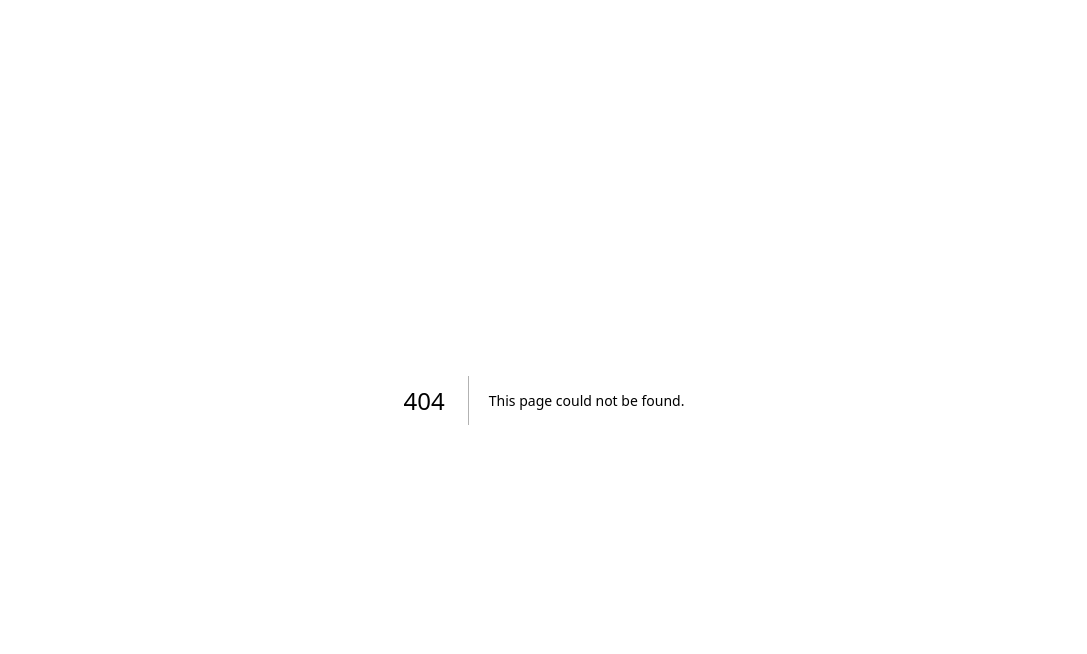
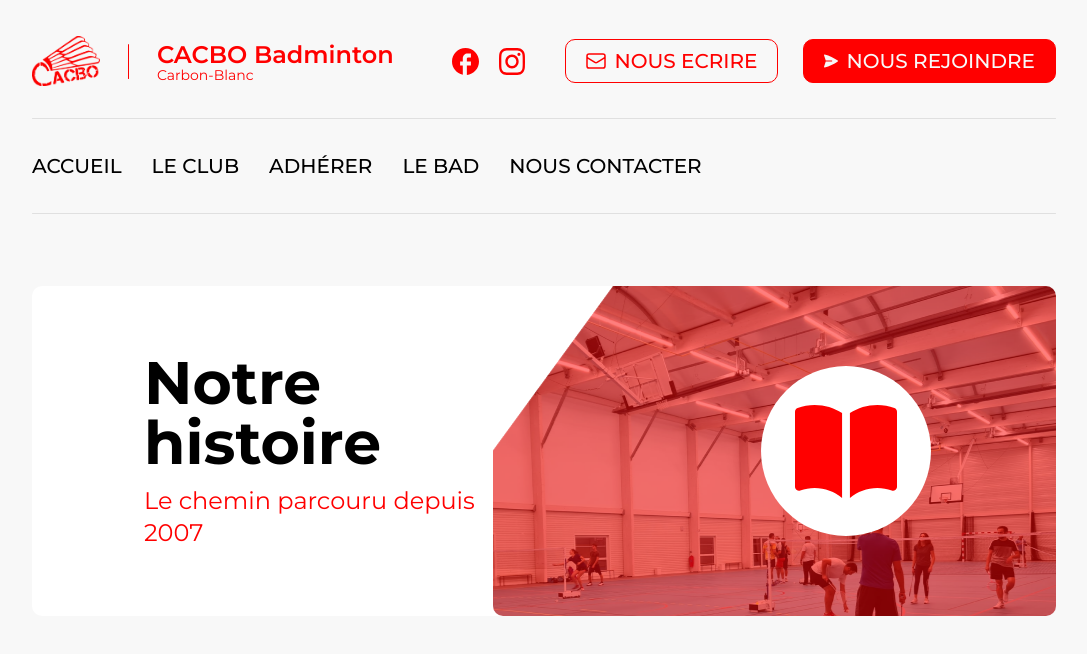
Before and after one commit to Matsuel/CACBO-Badminton, a Next.js app: page /histoire in a window 1280 px wide. Before the commit this address had no page. Shown: the top 654 px of the page, without its empty margins (96-1183 px from the left). Built offline with nearby package versions, Linux system fonts and the light colour scheme; a web font is replaced by a local one.

Commit message:
Page histoire -> Add Navbar, Hero ad Title

```diff
--- /dev/null
+++ b/src/pages/histoire.tsx
@@ -0,0 +1,19 @@
+import Title from "@/components/title";
+import Navbar from "@/components/navbar";
+import Hero from "@/components/hero";
+import HeroHistory from "@/assets/herohistoire.png";
+import Book from "@/assets/book.svg";
+
+
+const Histoire = () => {
+    return (
+        <div className="w-full flex flex-col items-center min-h-screen bg-whitebroken">
+            <Title title="Histoire - CACBO Badminton"/>
+            <Navbar/>
+
+            <Hero background={HeroHistory} title={"Notre histoire"} subtitle={"Le chemin parcouru depuis 2007"} icon={Book} />
+        </div>
+    )
+}
+
+export default Histoire
```
Also changed, not shown: src/assets/book.svg (added), src/assets/herohistoire.png (added).
